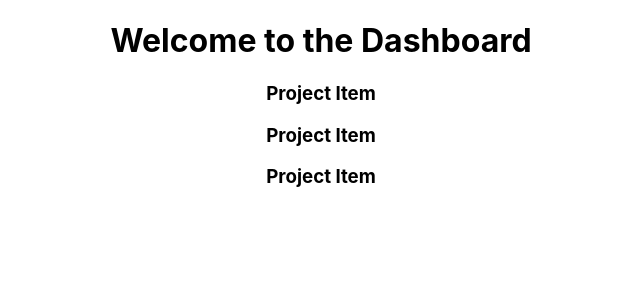
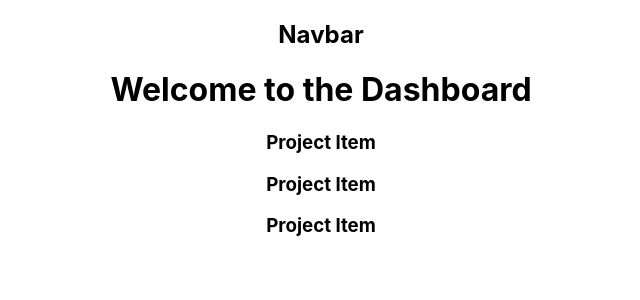
Before and after one commit to IvsonSantos/project-react, a React (Create React App) app: page / in a window 1280 px wide. Shown: the top 300 px of the page, without its empty margins (319-959 px from the left). Built offline with nearby package versions, Linux system fonts and the light colour scheme.

Commit message:
Header component

```diff
--- a/src/App.js
+++ b/src/App.js
@@ -1,11 +1,14 @@
 import './App.css';
 import Dashboard from './components/Dashboard';
+import Header from './components/Layer/Header';
 
 function App() {
   return (
     <div className="App">
 
-      <Dashboard />
+        <Header />
+
+        <Dashboard />
 
     </div>
   );
--- a/src/components/Dashboard.js
+++ b/src/components/Dashboard.js
@@ -1,5 +1,5 @@
 import React, { Component } from 'react'
-import ProjectItem from './project/ProjectItem';
+import ProjectItem from './Project/ProjectItem';
 
 export default class Dashboard extends Component {
     render() {
--- /dev/null
+++ b/src/components/Layer/Header.js
@@ -0,0 +1,11 @@
+import React, { Component } from 'react'
+
+export default class Header extends Component {
+    render() {
+        return (
+            <div>
+                <h2>Navbar</h2>
+            </div>
+        )
+    }
+}
```
